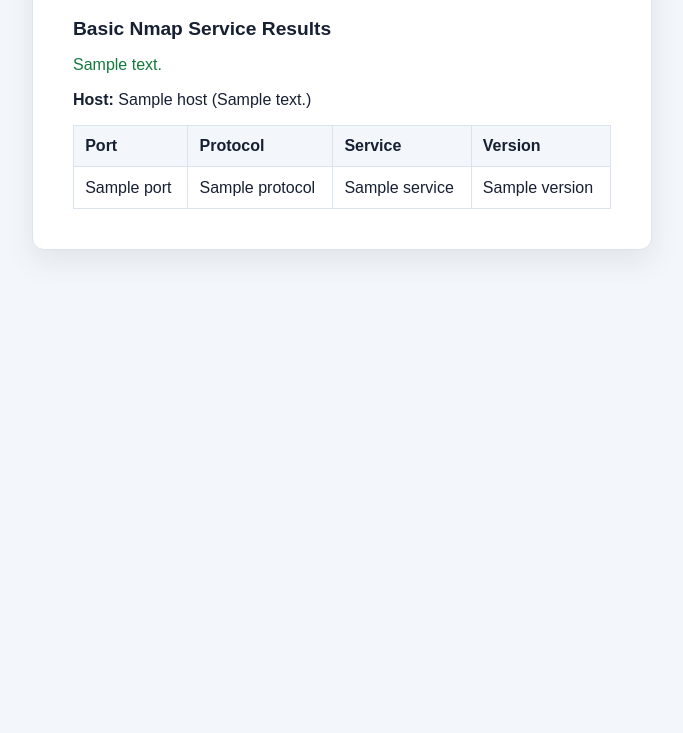
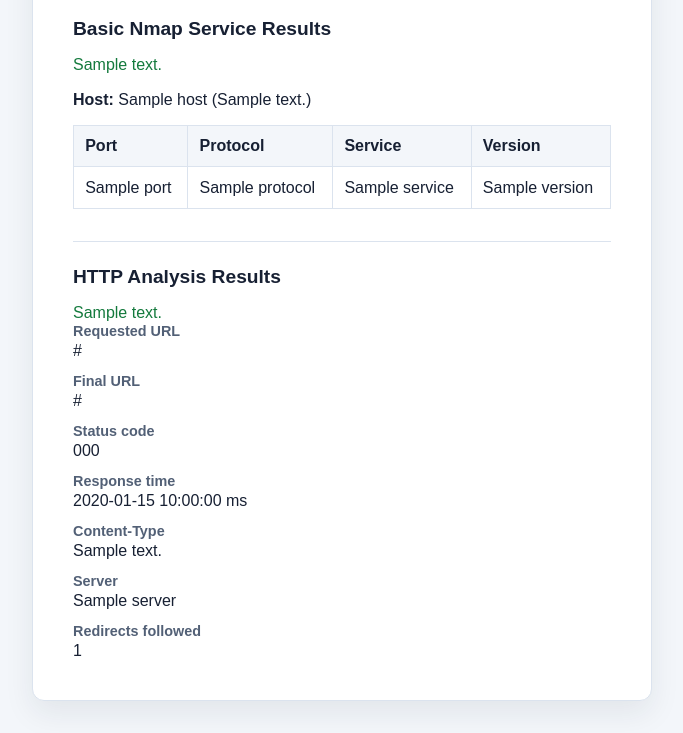
Before and after one commit to atharv-mulye/reconforge, a Flask app: template templates/index.html in a window 1280 px wide. Shown: the part 880-1613 px from the top of the page, without its empty margins (298-981 px from the left). Before the commit the page ends 1134 px from the top, so only its background shows below. Run offline with Flask 3, Linux system fonts and the light colour scheme; the template is opened without the code that fills it: most values are stand-ins (such as "Sample title", 1, 10 or a date in 2020).

Commit message:
Add HTTP analysis module

```diff
--- a/app.py
+++ b/app.py
@@ -3,6 +3,7 @@ import re
 from urllib.parse import urlparse
 
 from flask import Flask, render_template, request
+from scanner.http_scanner import analyze_http
 from scanner.nmap_scanner import run_basic_nmap_scan
 from scanner.reconnaissance import collect_basic_reconnaissance
 
@@ -35,7 +36,7 @@ def has_valid_hostname(hostname):
 
 @app.route("/scan", methods=["POST"])
 def scan():
-    """Accept and validate a target URL. Scanning is added in a later module."""
+    """Validate the target URL and run the available scan modules."""
     target_url = request.form.get("target_url", "").strip()
 
     if not target_url:
@@ -59,11 +60,16 @@ def scan():
 
     reconnaissance = collect_basic_reconnaissance(target_url)
     nmap_results = run_basic_nmap_scan(reconnaissance["hostname"])
+    http_results = analyze_http(target_url)
 
-    if nmap_results["status"] == "completed":
-        success = "Target accepted. Basic reconnaissance and Nmap service scanning are complete."
+    if nmap_results["status"] == "completed" and http_results["status"] == "completed":
+        success = "Target accepted. Reconnaissance, Nmap service scanning, and HTTP analysis are complete."
+    elif http_results["status"] == "completed":
+        success = "Target accepted. Reconnaissance and HTTP analysis are complete; the Nmap scan could not run."
+    elif nmap_results["status"] == "completed":
+        success = "Target accepted. Reconnaissance and Nmap service scanning are complete; HTTP analysis could not run."
     else:
-        success = "Target accepted. Basic reconnaissance is complete; the Nmap scan could not run."
+        success = "Target accepted. Reconnaissance is complete; Nmap and HTTP analysis could not run."
 
     return render_template(
         "index.html",
@@ -71,6 +77,7 @@ def scan():
         target_url=target_url,
         reconnaissance=reconnaissance,
         nmap_results=nmap_results,
+        http_results=http_results,
     )
 
 
--- a/requirements.txt
+++ b/requirements.txt
@@ -1 +1,2 @@
 Flask
+requests
--- a/static/css/style.css
+++ b/static/css/style.css
@@ -101,14 +101,16 @@ button:hover {
 }
 
 .reconnaissance-results,
-.nmap-results {
+.nmap-results,
+.http-results {
     margin-top: 2rem;
     padding-top: 1.5rem;
     border-top: 1px solid #dbe3ee;
 }
 
 .reconnaissance-results h2,
-.nmap-results h2 {
+.nmap-results h2,
+.http-results h2 {
     margin: 0 0 1rem;
     font-size: 1.2rem;
 }
@@ -117,6 +119,28 @@ button:hover {
     display: grid;
     gap: 0.8rem;
     margin: 0;
+}
+
+.http-results dl {
+    display: grid;
+    gap: 0.8rem;
+    margin: 0;
+}
+
+.http-results dl div {
+    display: grid;
+    gap: 0.2rem;
+}
+
+.http-results dt {
+    color: #526076;
+    font-size: 0.9rem;
+    font-weight: 700;
+}
+
+.http-results dd {
+    margin: 0;
+    overflow-wrap: anywhere;
 }
 
 .reconnaissance-results dl div {
--- a/templates/index.html
+++ b/templates/index.html
@@ -102,6 +102,47 @@
                     {% endif %}
                 </section>
             {% endif %}
+
+            {% if http_results %}
+                <section class="http-results" aria-labelledby="http-title">
+                    <h2 id="http-title">HTTP Analysis Results</h2>
+                    {% if http_results.status == "completed" %}
+                        <p class="form-message success">{{ http_results.message }}</p>
+                        <dl>
+                            <div>
+                                <dt>Requested URL</dt>
+                                <dd>{{ http_results.requested_url }}</dd>
+                            </div>
+                            <div>
+                                <dt>Final URL</dt>
+                                <dd>{{ http_results.final_url }}</dd>
+                            </div>
+                            <div>
+                                <dt>Status code</dt>
+                                <dd>{{ http_results.status_code }}</dd>
+                            </div>
+                            <div>
+                                <dt>Response time</dt>
+                                <dd>{{ http_results.response_time_ms }} ms</dd>
+                            </div>
+                            <div>
+                                <dt>Content-Type</dt>
+                                <dd>{{ http_results.content_type or "Not provided" }}</dd>
+                            </div>
+                            <div>
+                                <dt>Server</dt>
+                                <dd>{{ http_results.server or "Not provided" }}</dd>
+                            </div>
+                            <div>
+                                <dt>Redirects followed</dt>
+                                <dd>{{ http_results.redirect_count }}</dd>
+                            </div>
+                        </dl>
+                    {% else %}
+                        <p class="form-message error" role="alert">{{ http_results.message }}</p>
+                    {% endif %}
+                </section>
+            {% endif %}
         </section>
     </main>
     <script src="{{ url_for('static', filename='js/script.js') }}"></script>
```
Also changed, not shown: scanner/http_scanner.py (added, +50 -0 lines).
